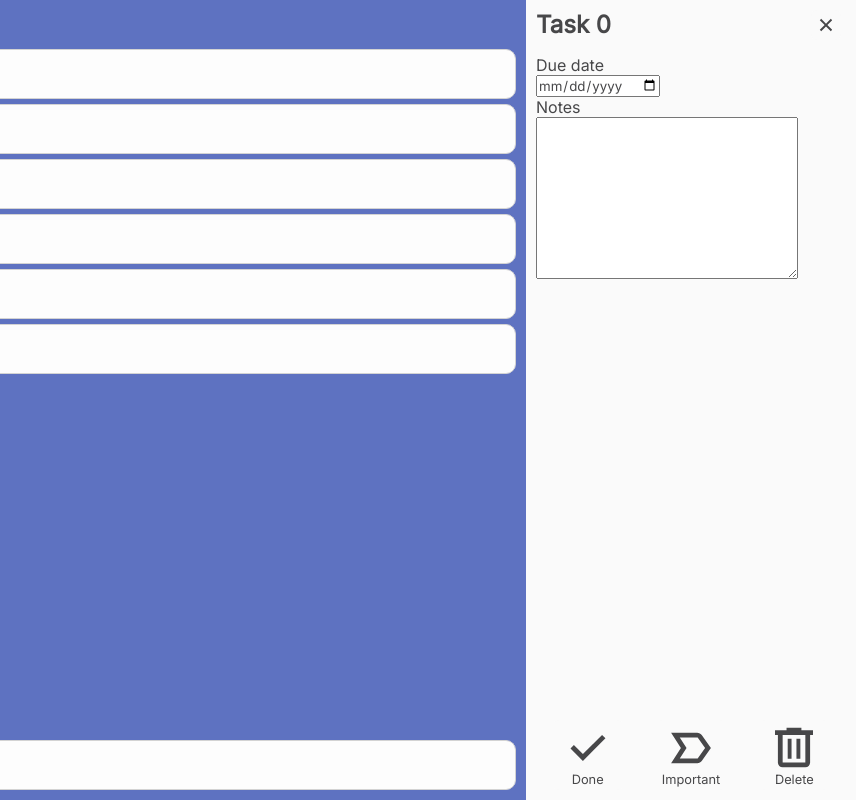
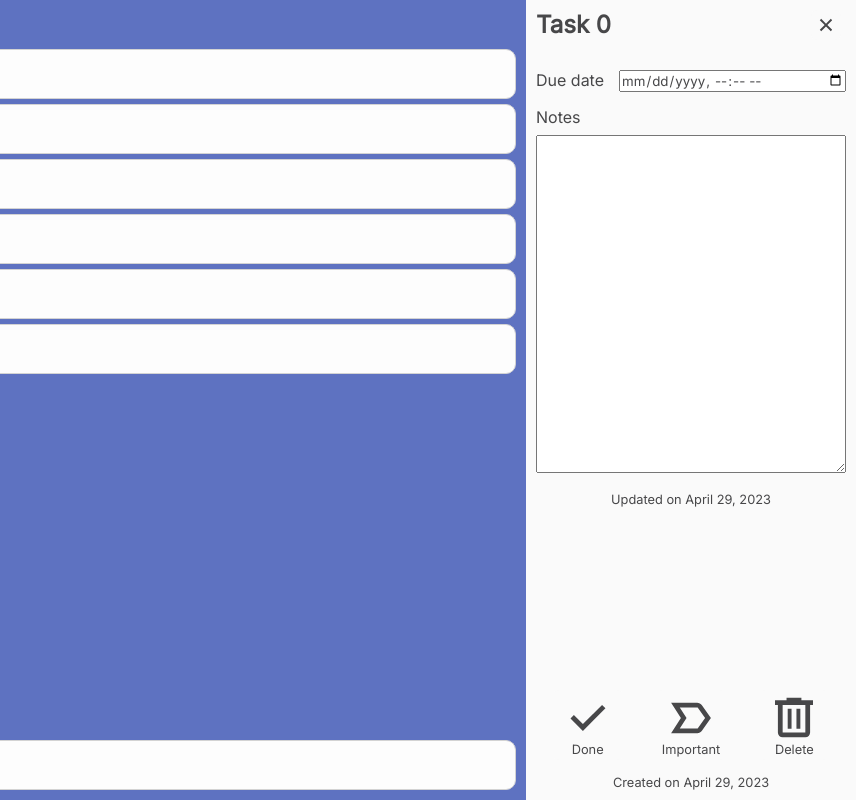
Before and after one commit to villiamrose/odin-todo, a website built with webpack: page src/index.html in a window 1280 px wide. Shown: the full height of the page, 424-1280 px from the left. Built offline with nearby package versions, Linux system fonts and the light colour scheme.

Commit message:
Finish layout of details pane

```diff
--- a/src/index.html
+++ b/src/index.html
@@ -91,14 +91,17 @@
       <h2 class="title">Task 0</h2>
       <img src="./assets/close.svg" alt="close" class="icon">
     </div>
-    <label for="duedate">
-      <p>Due date</p>
-      <input type="date" name="duedate" id="duedate">
+    <div class="row">
+      <label for="duedate">Due date</label>
+      <input id="duedate" type="datetime-local" name="duedate">
+    </div>
+    <label class="notes" for="notes">
+      <p>Notes</p>
+      <textarea name="notes" id="notes" cols="30" rows="20"></textarea>
     </label>
-    <label for="notes">
-      <p>Notes</p>
-      <textarea name="notes" id="notes" cols="30" rows="10"></textarea>
-    </label>
+    <div class="updated">
+      <p>Updated on <span id="updated">April 29, 2023</span></p>
+    </div>
     <div class="actions">
       <div class="action">
         <img src="./assets/done.svg" alt="done">
@@ -113,6 +116,9 @@
         <p>Delete</p>
       </div>
     </div>
+    <div class="created">
+      <p>Created on <span id="created">April 29, 2023</span></p>
+    </div>
   </div>
 </body>
 </html>
--- a/src/styles/style.css
+++ b/src/styles/style.css
@@ -143,6 +143,7 @@ li:active {
   width: 330px;
   display: flex;
   flex-flow: column nowrap;
+  gap: 15px;
 }
 
 .details .header {
@@ -169,6 +170,32 @@ li:active {
   filter: brightness(97%);
 }
 
+.details .row {
+  display: flex;
+  flex-flow: row nowrap;
+  gap: 15px;
+}
+
+.details .notes p {
+  margin-bottom: 8px;
+}
+
+.details input[type="datetime-local"] {
+  flex: auto;
+}
+
+.details textarea {
+  resize: vertical;
+  width: 100%;
+  padding: 8px;
+}
+
+.details .updated,
+.details .created {
+  font-size: 0.8rem;
+  align-self: center;
+}
+
 .details .actions {
   display: flex;
   justify-content: space-around;
@@ -180,7 +207,7 @@ li:active {
   cursor: pointer;
   width: 70px;
   height: 70px;
-  padding: 5px;;
+  padding: 5px;
   border-radius: 6px;
   display: flex;
   flex-flow: column nowrap;
```
